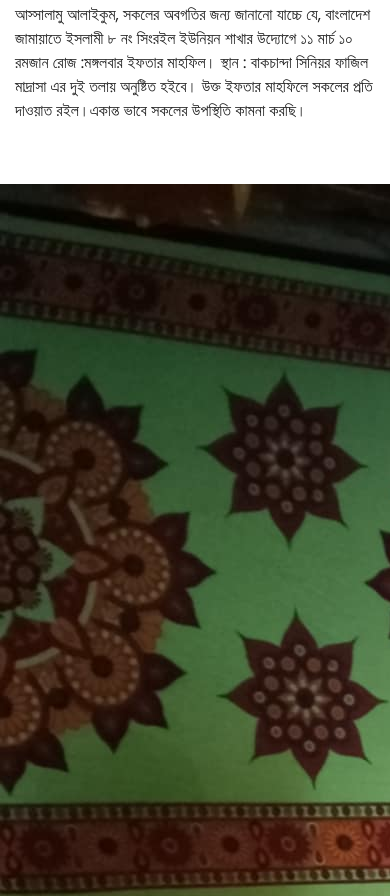
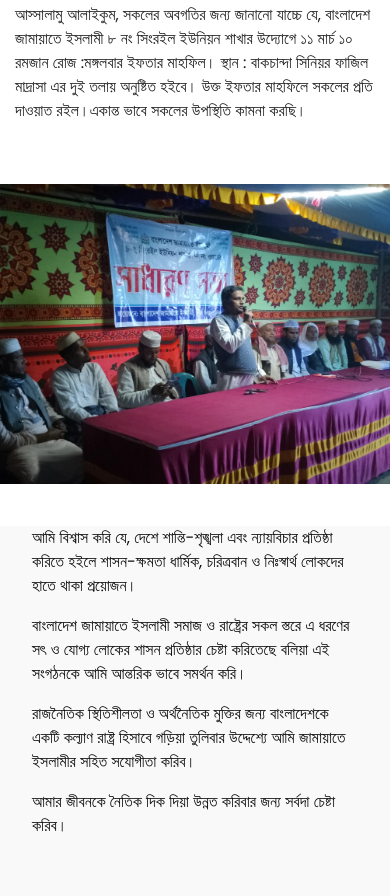
Before and after one commit to thewebarif/Singrail-Jamaat-e-Islami, a plain HTML site: page index.html in a window 390 px wide. Shown: the part 479-1375 px from the top of the page. Drawn offline with nearby package versions, Linux system fonts and the light colour scheme; some packages are replaced by stand-ins of ours.

Commit message:
fix code

```diff
--- a/css/responsive.css
+++ b/css/responsive.css
@@ -8,7 +8,20 @@
   height: 50%;
 }
 
-@media (max-width: 1300px) {}
+@media (max-width: 768px) {
+  .img-box img {
+    max-height: 300px;
+    object-fit: cover;
+    margin-bottom: 42px;
+}
+
+.full-contet {
+  padding-left: 32px !important;
+  padding-right: 32px !important;
+}
+.p
+
+}
 
 @media (max-width: 1120px) {}
 
--- a/index.html
+++ b/index.html
@@ -125,7 +125,7 @@
     <div class="container">
 
       <div class="row">
-        <div class="col-md-5 px-0">
+        <div class="col-md-5 px-0 full-contet">
 
             <p>আমি বিশ্বাস করি যে, দেশে শান্তি-শৃঙ্খলা এবং ন্যায়বিচার প্রতিষ্ঠা করিতে হইলে শাসন-ক্ষমতা ধার্মিক, চরিত্রবান ও নিঃস্বার্থ লোকদের হাতে থাকা প্রয়োজন।</p>
 
```
